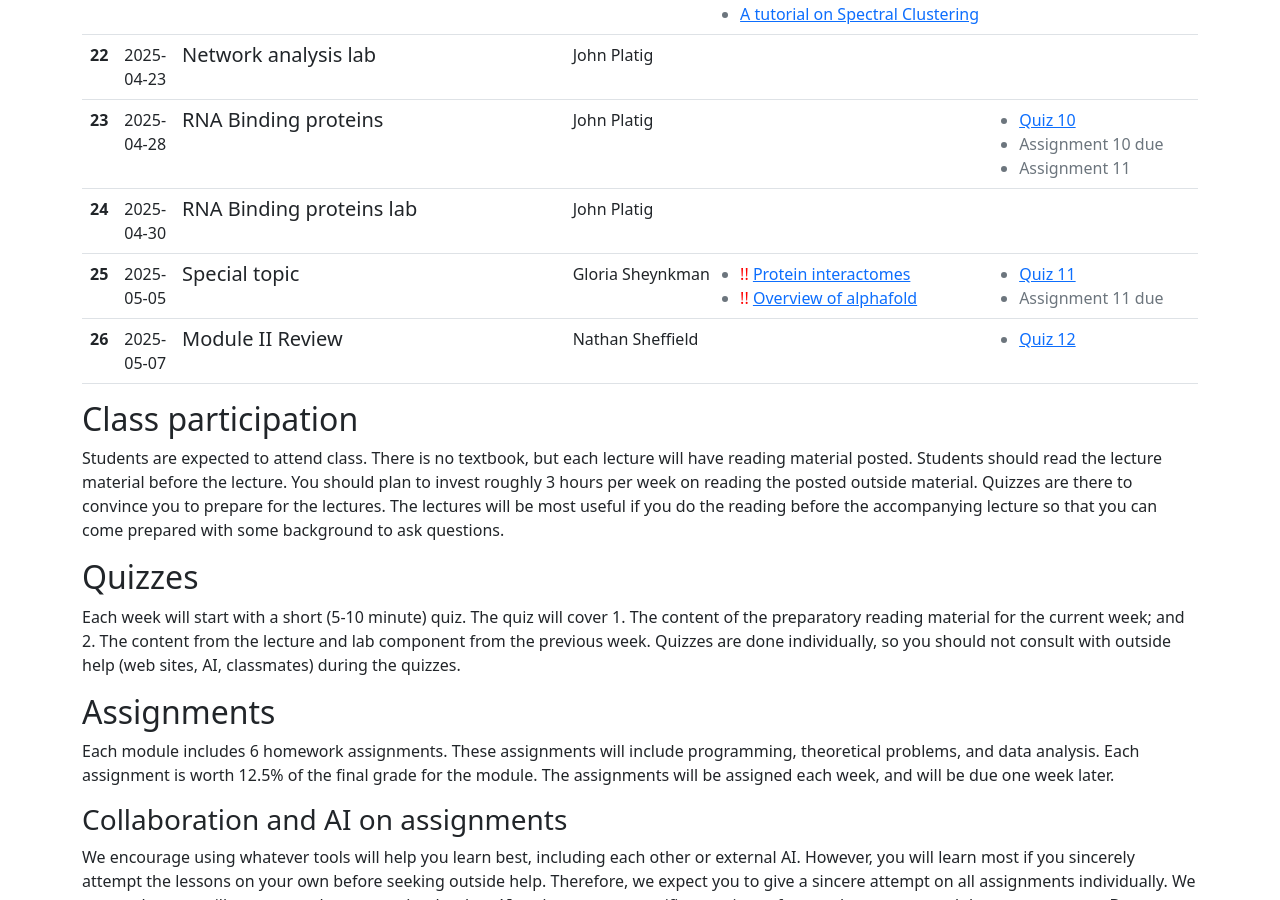
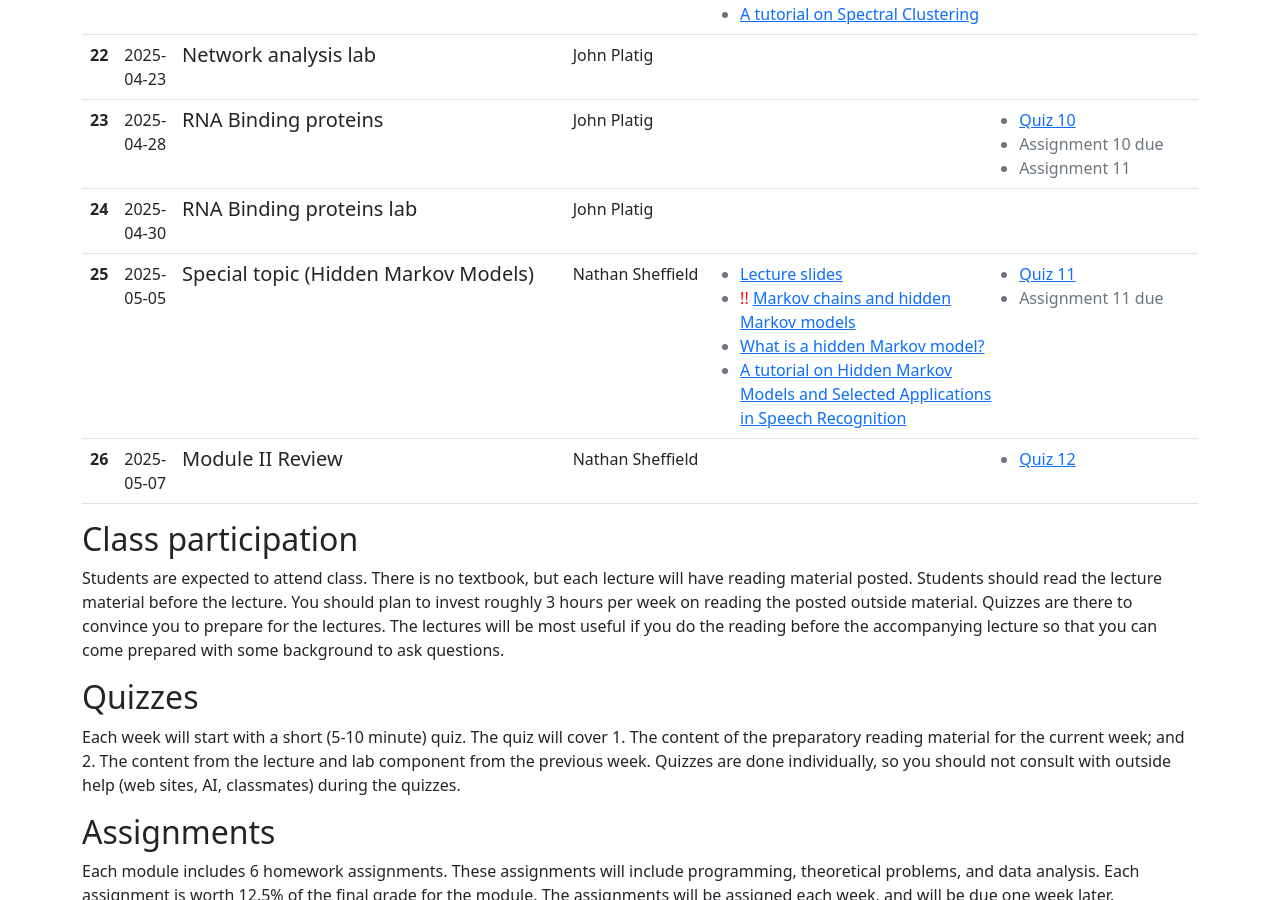
Before and after one commit to uvacobi/compbio2025, a Jekyll site: the page built from index.md, in a window 1280 px wide and 900 px high, scrolled down 3697 px. Built offline with Jekyll 4.4.1, drawn with Linux system fonts in a browser that asks for light colours.

Commit message:
update special topic

```diff
--- a/_data/lectures.yaml
+++ b/_data/lectures.yaml
@@ -352,16 +352,19 @@
         title: Lecture slides
   - lecture_number: 25
     date: 2025-05-05
-    topic: Special topic
+    topic: Special topic (Hidden Markov Models)
     details: null
-    instructor: Gloria Sheynkman
+    instructor: Nathan Sheffield
     links:
-      - url: "https://pubmed.ncbi.nlm.nih.gov/28284537/"
-        title: "Protein interactomes"
+      - url: slides/hmm
+        title: Lecture slides
+      - url: resources/hmm.pdf
+        title: Markov chains and hidden Markov models
         required: true
-      - url: "https://www.nature.com/articles/s41392-023-01381-z"
-        title: "Overview of alphafold"
-        required: true
+      - url: https://www.nature.com/articles/nbt1004-1315
+        title: What is a hidden Markov model?
+      - url: resources/RABINER1989.pdf
+        title: A tutorial on Hidden Markov Models and Selected Applications in Speech Recognition
     assignments:
       - title: Quiz 11
         url: https://docs.google.com/forms/d/e/1FAIpQLSegXadaGO6NVEzVUSvPsdl7_ivp_cRvXWIXj6DjdON9g4vwXg/viewform?usp=sharing
```
